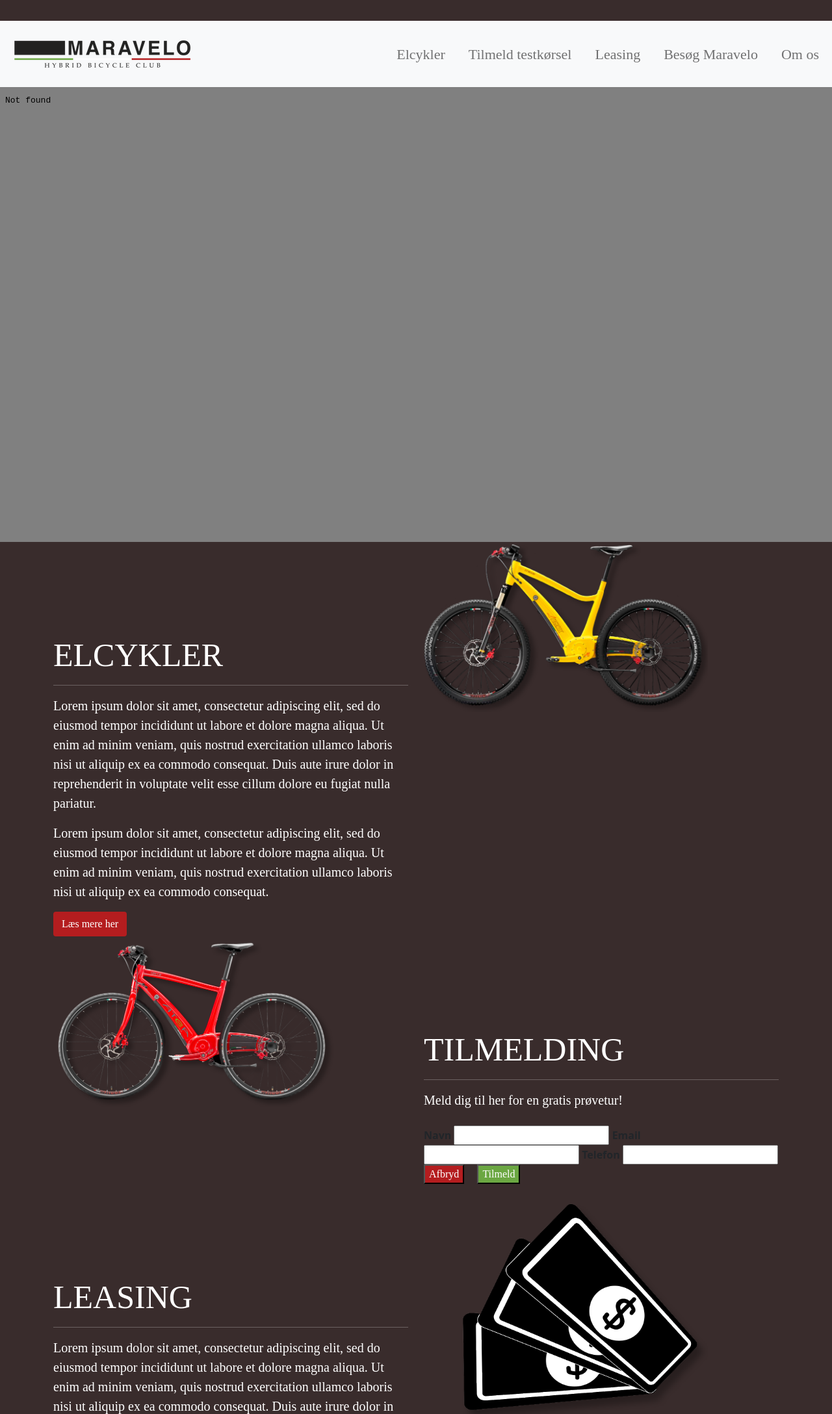
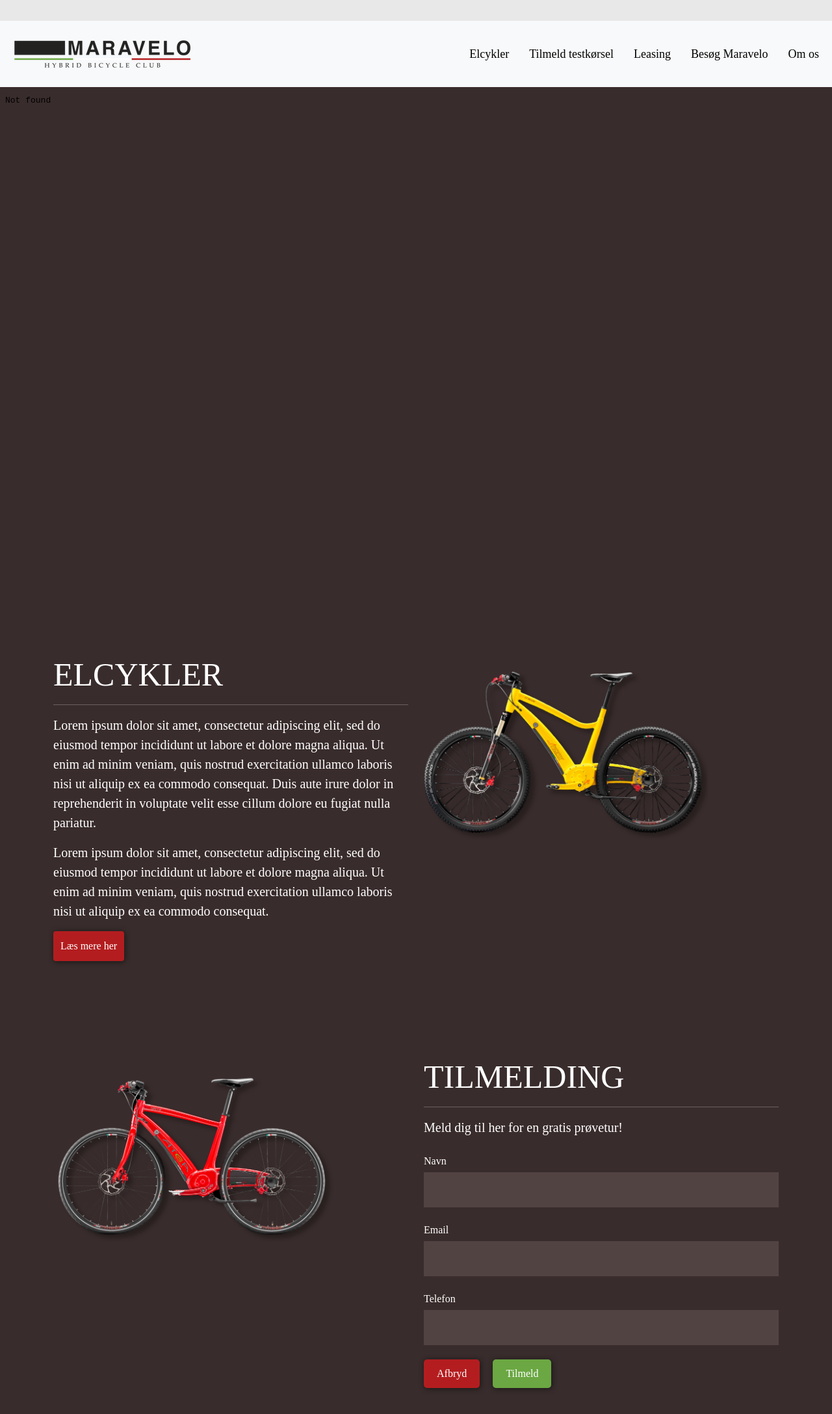
Before and after one commit to cph-jn362/Maravelo-Landingpage, a plain HTML site: page index.html in a window 1280 px wide. Shown: the top 2176 px of the page at 65% size. Drawn offline with nearby package versions, Linux system fonts and the light colour scheme.

Commit message:
Update styles.css

```diff
--- a/styles.css
+++ b/styles.css
@@ -4,6 +4,11 @@ html{
 
 body{
     background-color: #392C2C;
+
+}
+
+.header{
+    background-color: #E8E8E8;
 }
 
 p{
@@ -12,6 +17,15 @@ p{
     font-weight: lighter;
     font-size: 20px;
 }
+
+a{
+    text-decoration: none;
+}
+
+a:visited{
+    text-decoration: none;
+}
+
 
 .footer-description{
     color: black;
@@ -42,8 +56,9 @@ h5{
 .nav-link{
     font-family: Modern sans;
     font-weight: lighter;
-    font-size: 22px;
-    margin-left: 20px;
+    font-size: 18px;
+    margin-left: 15px;
+    color: black !important;
 }
 
 .rød-knap{
@@ -51,6 +66,8 @@ h5{
     color: white;
     font-family: Modern Sans;
     font-weight: lighter;
+    box-shadow: #161616 1px 1px 8px;
+    padding: 10px;
 }
 
 .grøn-knap{
@@ -58,15 +75,155 @@ h5{
     color: white;
     font-family: Modern Sans;
     font-weight: lighter;
+    box-shadow: #161616 1px 1px 8px;
+    padding: 10px;
 }
 
-.karrusel{
-    background-color: grey;
-    height: 700px;
-    width: auto;
+
+.copyright{
+    background-color: #E8E8E8;
+    font-size: 10px;
 }
 
-.copyright{
-    background-color: #CBCBCB;
-    font-size: 10px;
+.social-medie-ikon{
+    margin-left: 15px;
 }
+
+.fade-in-transition{
+    opacity: 1;
+    transition: 0.3s;
+  }
+
+.fade-in-transition:hover{
+    opacity: 0.5;
+}
+
+.fade-in-rød-btn-transition{
+    background-color: #B41D1F;
+    box-shadow: #161616 1px 1px 8px;
+    transition: 0.3s;
+}
+
+.fade-in-rød-btn-transition:hover{
+    background-color: #EE2B2E;
+    box-shadow: #363636 1px 1px 8px;
+  }
+
+.fade-in-grøn-btn-transition{
+    background-color: #6BA742;
+    box-shadow: #161616 1px 1px 8px;
+    transition: 0.3s;
+}
+
+.fade-in-grøn-btn-transition:hover{
+    background-color: #82C951;
+    box-shadow: #363636 1px 1px 8px;
+  }
+
+
+.btn{
+    color: white !important;
+}
+
+.btn-tilmelding{
+    color: white !important;
+    border: none;
+    border-radius: 5px;
+    padding: 10px 20px;
+}
+
+
+.mt-0 {
+    margin-top: 0px !important;
+  }
+
+  .mt-1 {
+    margin-top: 10px !important;
+  }
+
+  .mt-2 {
+    margin-top: 20px !important;
+  }
+
+  .mt-3 {
+    margin-top: 30px !important;
+  }
+
+  .mt-4 {
+    margin-top: 40px !important;
+  }
+
+  .mt-5 {
+    margin-top: 50px !important;
+  }
+
+  .mt-6 {
+    margin-top: 60px !important;
+  }
+
+  .mt-7 {
+    margin-top: 70px !important;
+  }
+
+  .mt-8 {
+    margin-top: 80px !important;
+  }
+
+  .mt-9 {
+    margin-top: 90px !important;
+  }
+
+  .mt-10 {
+    margin-top: 100px !important;
+  }
+
+  .mt-15 {
+    margin-top: 150px !important;
+  }
+
+  .mt-17{
+    margin-top: 170px !important;
+  }
+
+  .mt-20{
+    margin-top: 200px !important;
+  }
+
+
+
+/* Full-width input fields */
+input[type=text] {
+    width: 100%;
+    padding: 15px;
+    margin: 5px 0 22px 0;
+    display: inline-block;
+    border: none;
+    background:#524343;
+    color: white;
+    font-family: Modern sans;
+    font-weight: lighter;
+}
+
+  input[type=text]:focus {
+    background-color:#524343;
+    color: white;
+    font-family: Modern sans;
+    font-weight: lighter;
+    outline: none;
+  }
+
+
+b{
+      color: white;
+      font-family: Modern sans;
+      font-weight: lighter;
+  }
+
+
+
+  /* Change styles for cancel button and signup button on extra small screens */
+  @media screen and (max-width: 300px) {
+    .cancelbtn, .signupbtn {
+      width: 100%;
+    }
+  }
```
